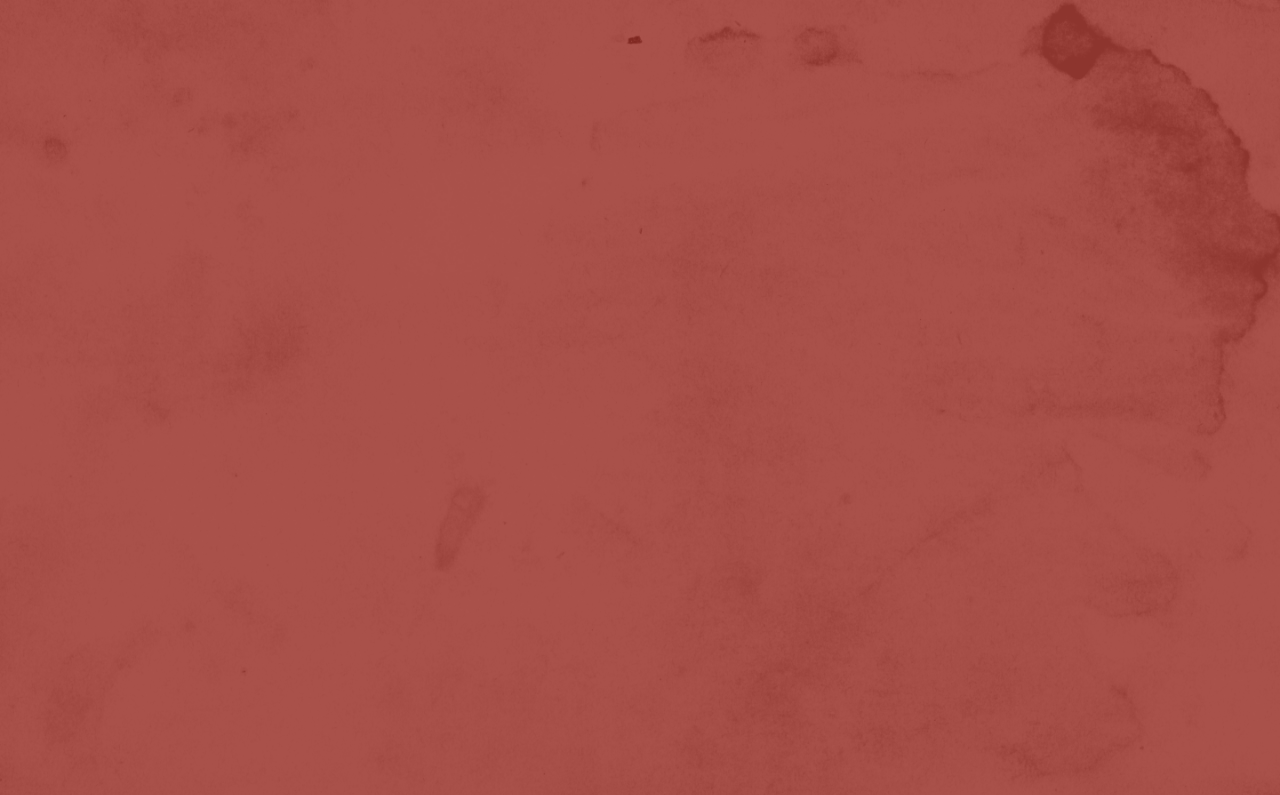
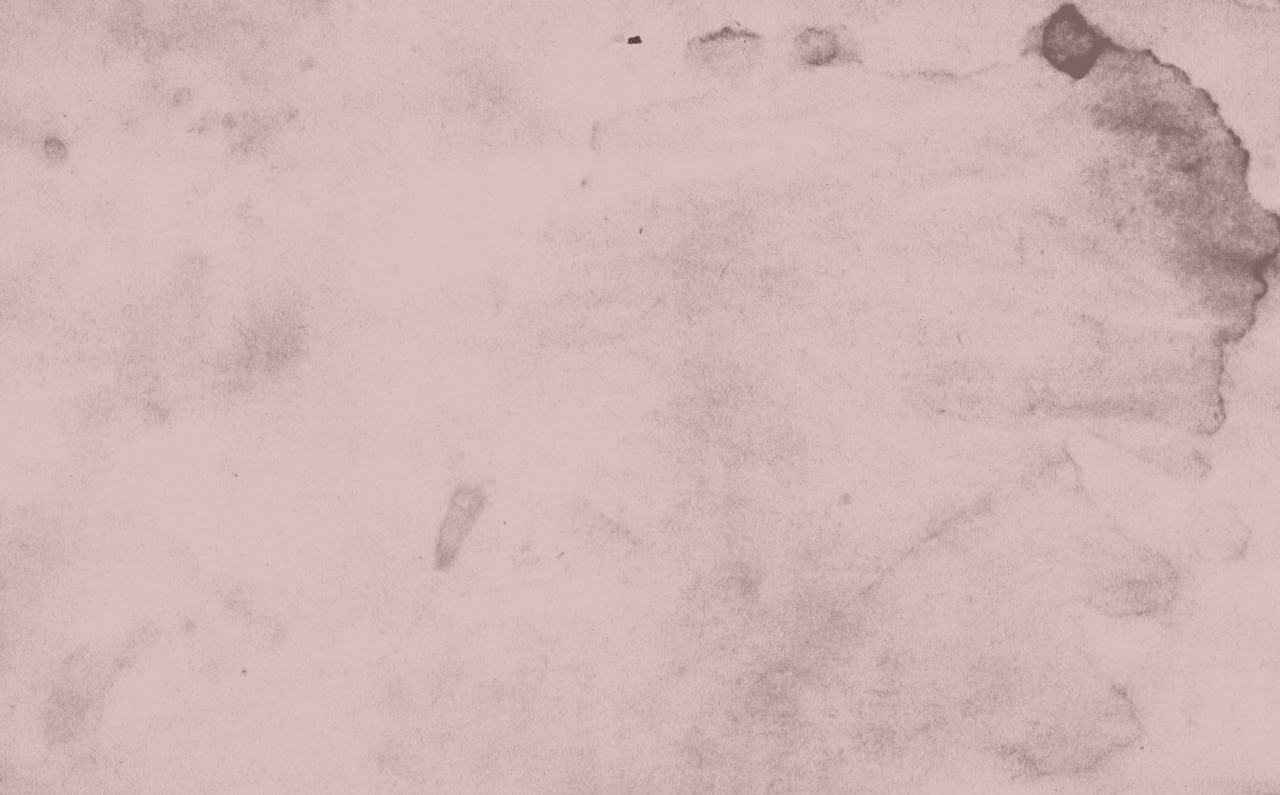
Before and after one commit to ahmedehab161/Monopoly, a plain HTML site: page index.html in a window 1280 px wide. Shown: the top 795 px of the page. Drawn offline with Linux system fonts and the light colour scheme.

Commit message:
Update main.css

```diff
--- a/css/main.css
+++ b/css/main.css
@@ -14,7 +14,6 @@ body{
     background-image: url('../images/Dirt.png');
     background-repeat: no-repeat;
     background-size: cover;
-    opacity: 0.30;
     z-index: 1;
 }
 
```
